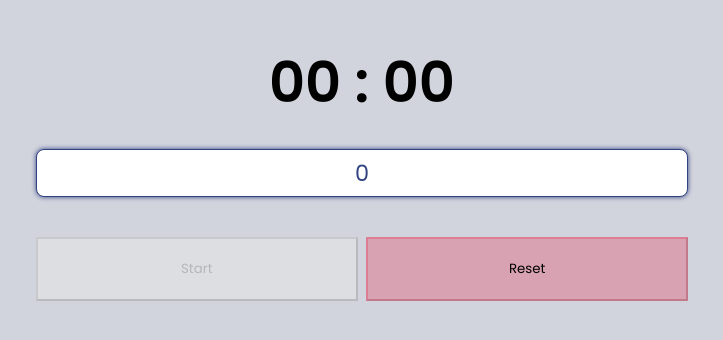
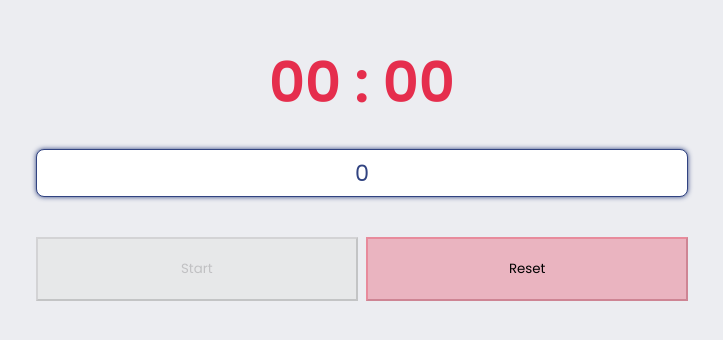
Before and after one commit to J-Luckas/pomodoro-timer, a React (Create React App) app: page / in a window 1280 px wide. Shown: the part 210-550 px from the top of the page, without its empty margins (278-1001 px from the left). Built offline with nearby package versions, Linux system fonts and the light colour scheme.

Commit message:
feat: styled display

```diff
--- a/src/components/Display/index.tsx
+++ b/src/components/Display/index.tsx
@@ -1,6 +1,6 @@
 import { useContext } from 'react';
 import { TimerContext } from '../../contexts/TimerContext';
-import { ContainerDisplay } from './styles';
+import { ContainerDisplay, TextDisplay } from './styles';
 
 export function Display() {
 
@@ -12,7 +12,11 @@ export function Display() {
 
   return (
     <ContainerDisplay>
-      <h2>{ listMins[0]?.minutes ? formatTime(listMins[0].minutes) : '00' } : { listMins[0]?.seconds ? formatTime(listMins[0].seconds) : '00' }</h2>
+      <TextDisplay
+        color={listMins[0]?.minutes >= 15 ? '#33CC95' : listMins[0]?.minutes > 5 ? '#eba417' : '#E52E4D'}
+      >
+        { listMins[0]?.minutes ? formatTime(listMins[0].minutes) : '00' } : { listMins[0]?.seconds ? formatTime(listMins[0].seconds) : '00' }
+      </TextDisplay>
     </ContainerDisplay>
   );
 }
--- a/src/components/Display/styles.ts
+++ b/src/components/Display/styles.ts
@@ -1,9 +1,15 @@
 import styled from 'styled-components';
+interface TextDisplayProps {
+    color?: string;
+}
+
 export const ContainerDisplay = styled.div`
     display: flex;
+`;
 
-    h2 {
-        font-size: 3.5rem;
-        font-weight: bolder;
-    }
+export const TextDisplay = styled.h2<TextDisplayProps>`
+    font-size: 3.5rem;
+    font-weight: bolder;
+
+    color: ${props => props.color ? props.color : '#000'};
 `;
--- a/src/styles/global.tsx
+++ b/src/styles/global.tsx
@@ -9,7 +9,7 @@ export const GlobalStyle = createGlobalStyle`
     }
 
     :root {
-        --background: #b4b8c797;
+        --background: #b4b8c73f;
         --red: #E52E4D;
         --green: #33CC95;
         --yellow: #eba417;
```
